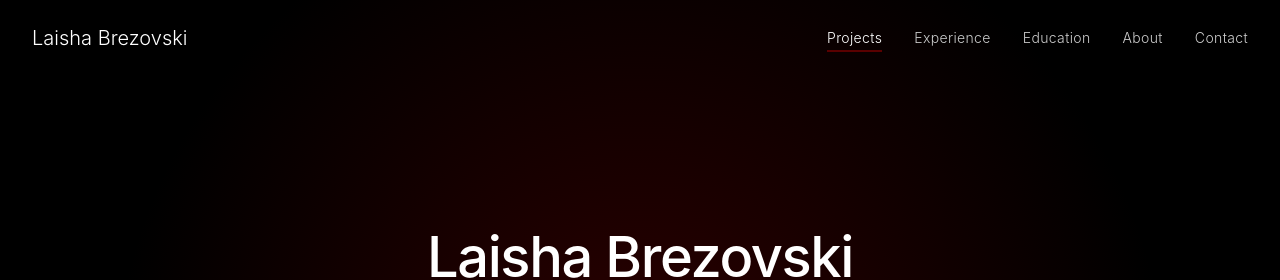
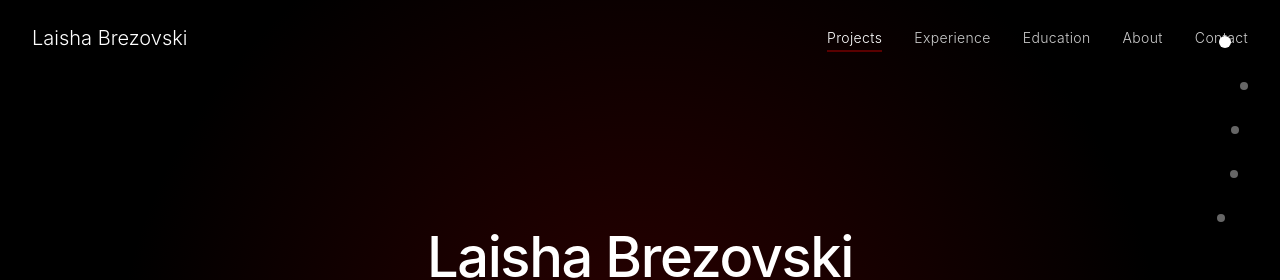
Before and after one commit to Laibrez/laibrez.github.io, a Next.js app: page / in a window 1280 px wide. Shown: the top 280 px of the page. Built offline with nearby package versions, Linux system fonts and the light colour scheme.

Commit message:
Add vertical navigation on right side with Education section link
Co-authored-by: Laibrez <190900001+Laibrez@users.noreply.github.com>

```diff
--- a/app/page.tsx
+++ b/app/page.tsx
@@ -1,4 +1,5 @@
 import Navigation from '@/components/Navigation';
+import VerticalNav from '@/components/VerticalNav';
 import HeroSection from '@/components/HeroSection';
 import ProjectsSectionNew from '@/components/ProjectsSectionNew';
 import ExperienceSectionNew from '@/components/ExperienceSectionNew';
@@ -10,6 +11,7 @@ export default function Home() {
   return (
     <div className="w-full">
       <Navigation />
+      <VerticalNav />
       <HeroSection />
       <ProjectsSectionNew />
       <ExperienceSectionNew />
--- a/components/VerticalNav.tsx
+++ b/components/VerticalNav.tsx
@@ -10,7 +10,9 @@ interface NavItem {
 const navItems: NavItem[] = [
   { id: 'projects', label: 'Projects' },
   { id: 'experience', label: 'Experience' },
+  { id: 'education', label: 'Education' },
   { id: 'about', label: 'About Me' },
+  { id: 'contact', label: 'Contact' },
 ];
 
 export default function VerticalNav() {
```
